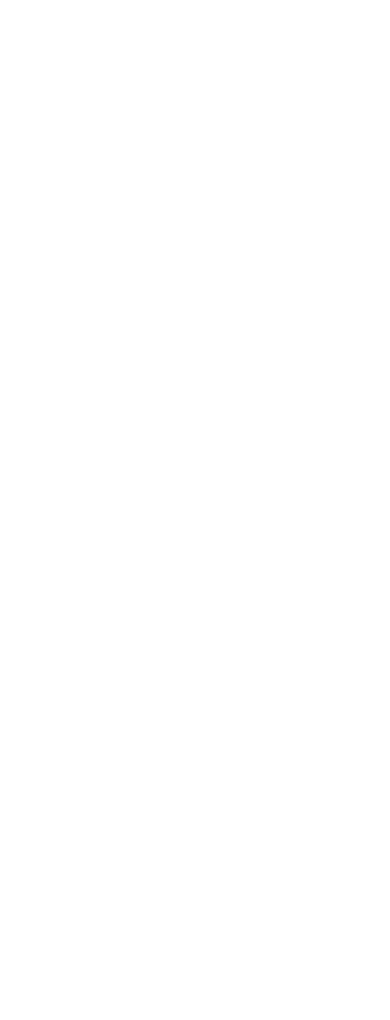
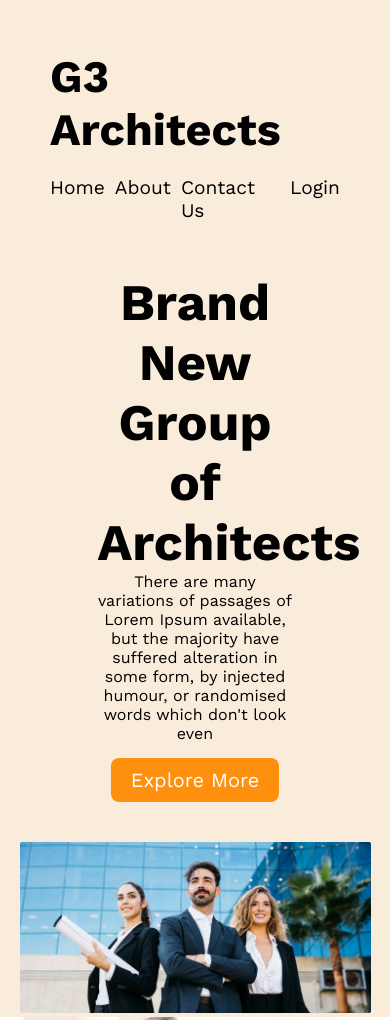
Before and after one commit to mdrakimulislam1/Architects-resources, a plain HTML site: page index.html in a window 390 px wide. Shown: the top 1020 px of the page. Before the commit the page ends 844 px from the top, so only its background shows below. Drawn offline with nearby package versions, Linux system fonts and the light colour scheme.

Commit message:
add banner section

```diff
--- a/index.html
+++ b/index.html
@@ -3,9 +3,94 @@
 <head>
     <meta charset="UTF-8">
     <meta name="viewport" content="width=device-width, initial-scale=1.0">
-    <title>Document</title>
+    <title>Architects</title>
+
+    <link rel="preconnect" href="https://fonts.googleapis.com">
+    <link rel="preconnect" href="https://fonts.gstatic.com" crossorigin>
+    <link href="https://fonts.googleapis.com/css2?family=Fira+Sans&family=Montserrat:wght@500&family=Open+Sans:ital,wght@0,600;0,700;0,800;1,400&family=Satisfy&family=Work+Sans:wght@300;400;600;700;800&display=swap" rel="stylesheet">
+
+    <link rel="stylesheet" href="style.css">
+
 </head>
+
 <body>
+<header class="hading">
+    <!-- this is a nav section -->
+<nev class="nav-container">
+
+
+<div class="nav-section">
+    <h2 class="nav-title">G3 Architects</h2>
+</div>
+
+<div class="nav-menu">
+<ul>
+<li><a>Home</a></li>
+<li><a>About</a></li>
+<li><a>Contact Us</a></li>
+<li><a>Login</a></li>
+
+
+</ul>
+
+
+</div>
+
+
+
+
+</nev>
+<!-- this is a banner section -->
+<section class="banner-container">
+
+<div class="banner-contain">
+
+<h1 class="banner-titel">Brand New <br>
+    Group of Architects
+    </h1>
+<p class="banner-des">There are many variations of passages of Lorem Ipsum available, but the majority have suffered alteration in some form, by injected humour, or randomised words which don't look even</p>
+<button class="btn-primary">Explore More </button>
+</div>
+
+<div class="banner-photo">
+<img class="pic" src="./images/banner.png" alt="">
+
+
+</div>
+
+
+</section>
+
+
+</header>
+
+<main>
+
+
+<section class="features">
+
+<div class="features-photo">
+<img src="./images/team1.png" alt="">
+<img src="./images/team2.png" alt="">
+<img src="./images/team3.png" alt="">
+<img src="./images/team4.png" alt="">
+
+</div>
+
+
+
+
+</section>
+
+
+
+
+
+</main>
+
+
 
 </body>
+
+
 </html>
--- a/style.css
+++ b/style.css
@@ -0,0 +1,177 @@
+*{
+margin: 0;
+padding: 0;
+box-sizing: border-box;
+font-family: 'Fira Sans', sans-serif;
+font-family: 'Montserrat', sans-serif;
+font-family: 'Open Sans', sans-serif;
+font-family: 'Satisfy', cursive;
+font-family: 'Work Sans', sans-serif;
+
+}
+
+.hading{
+ background-color: rgba(238, 188, 130, 0.289);
+ height:auto;
+}
+
+.nav-container{
+padding: 50px 240px 0 128px;
+
+display: flex;
+justify-content: space-between;
+align-items: center;
+
+}
+
+.nav-menu ul{
+display: flex;
+gap: 10px;
+list-style: none;
+}
+
+.nav-title{
+
+    font-size: 2.81rem;
+}
+
+a{
+font-size: 1.2rem;
+
+}
+
+/* this is banner section */
+.banner-contain{
+
+text-align: center;
+margin-bottom: 30px;
+width: 862px;
+margin: auto;
+}
+.banner-titel{
+
+font-size: 4rem;
+margin-bottom: 15px;
+margin-top: 100px;
+
+}
+.banner-des{
+
+margin-bottom: 15px;
+
+
+}
+
+.btn-primary{
+    color: #FFF;
+    font-size: 20px;
+    border-radius: 8px;
+    background: #FF900E;
+    border: none;
+    padding: 10px 20px ;
+    margin-bottom: 40px;
+    cursor: pointer;
+}
+
+
+
+.pic{
+width: 90%;
+}
+.banner-photo{
+text-align: center;
+padding: 10px 50px 30px 50px;
+
+
+}
+
+
+
+
+
+
+/* RESPONSIVE DESIGN */
+
+@media screen and (max-width: 700px) {
+
+.hading{
+align-items: center;
+margin: 0;
+padding: 0;
+}
+
+.nav-container{
+padding: 50px ;
+flex-direction: column;
+}
+
+.nav-title{
+margin-bottom: 20px;
+
+}
+
+.banner-contain{
+
+    width: 50%;
+}
+
+
+.banner-titel{
+
+    width: 100%;
+margin: 0;
+
+    font-size: 3.2rem;
+    text-align: center;
+
+}
+
+.banner-photo{
+text-align: center;
+padding:0;
+margin: auto;
+
+}
+
+}
+
+
+/* RESPONSIVE 2 */
+
+@media screen and (min-width: 700px) and ( max-width: 1200px){
+
+    .hading{
+        align-items: center;
+       margin: auto;
+
+        }
+
+        .banner-contain{
+
+            width: 50%;
+        }
+
+        .nav-container{
+            padding: 50px ;
+            flex-direction: column;
+            }
+
+            .banner-titel{
+
+                width: 100%;
+            margin: 0;
+
+                font-size: 4rem;
+                text-align: center;
+
+            }
+
+            .nav-title{
+                margin-bottom: 20px;
+
+                }
+
+
+
+
+}
```
